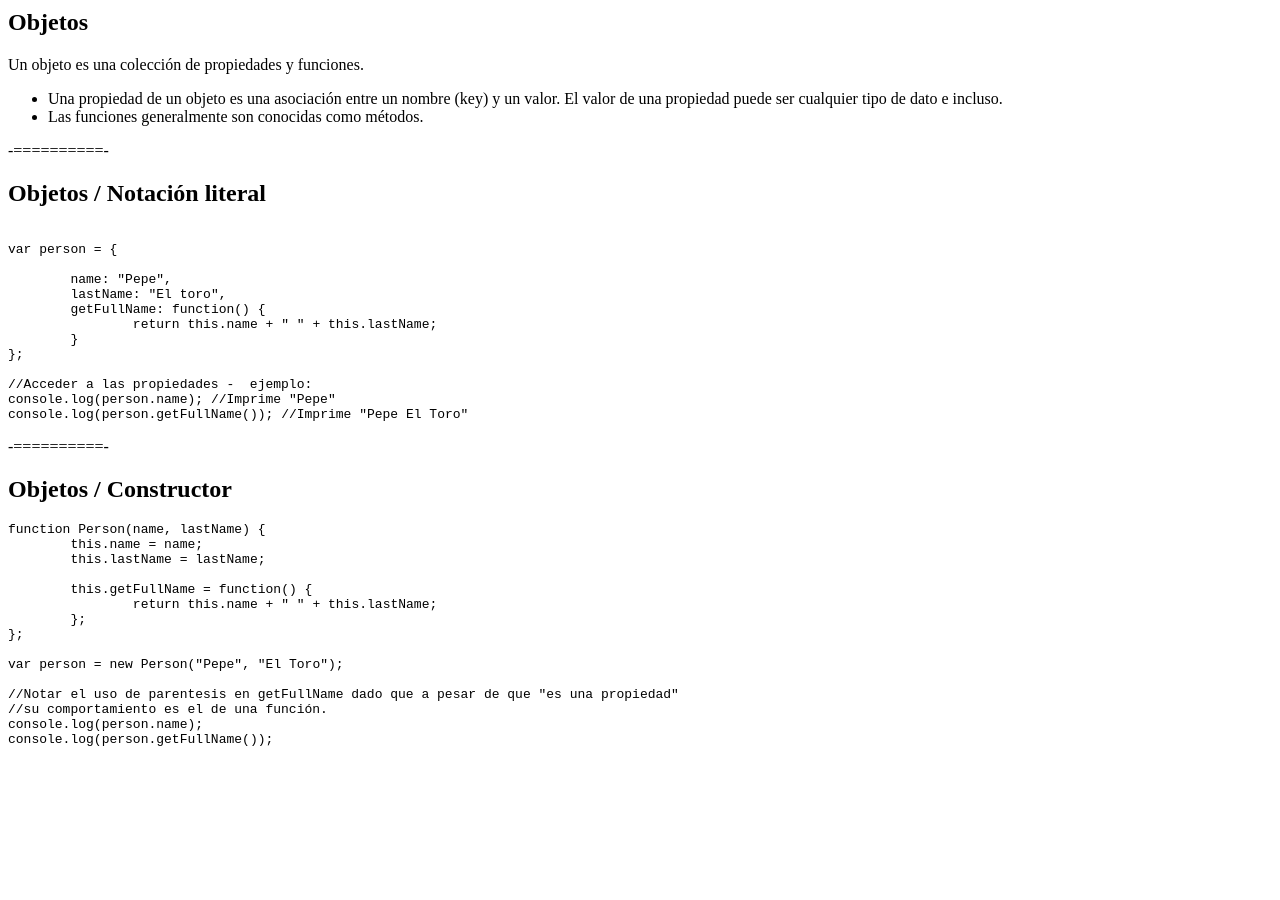
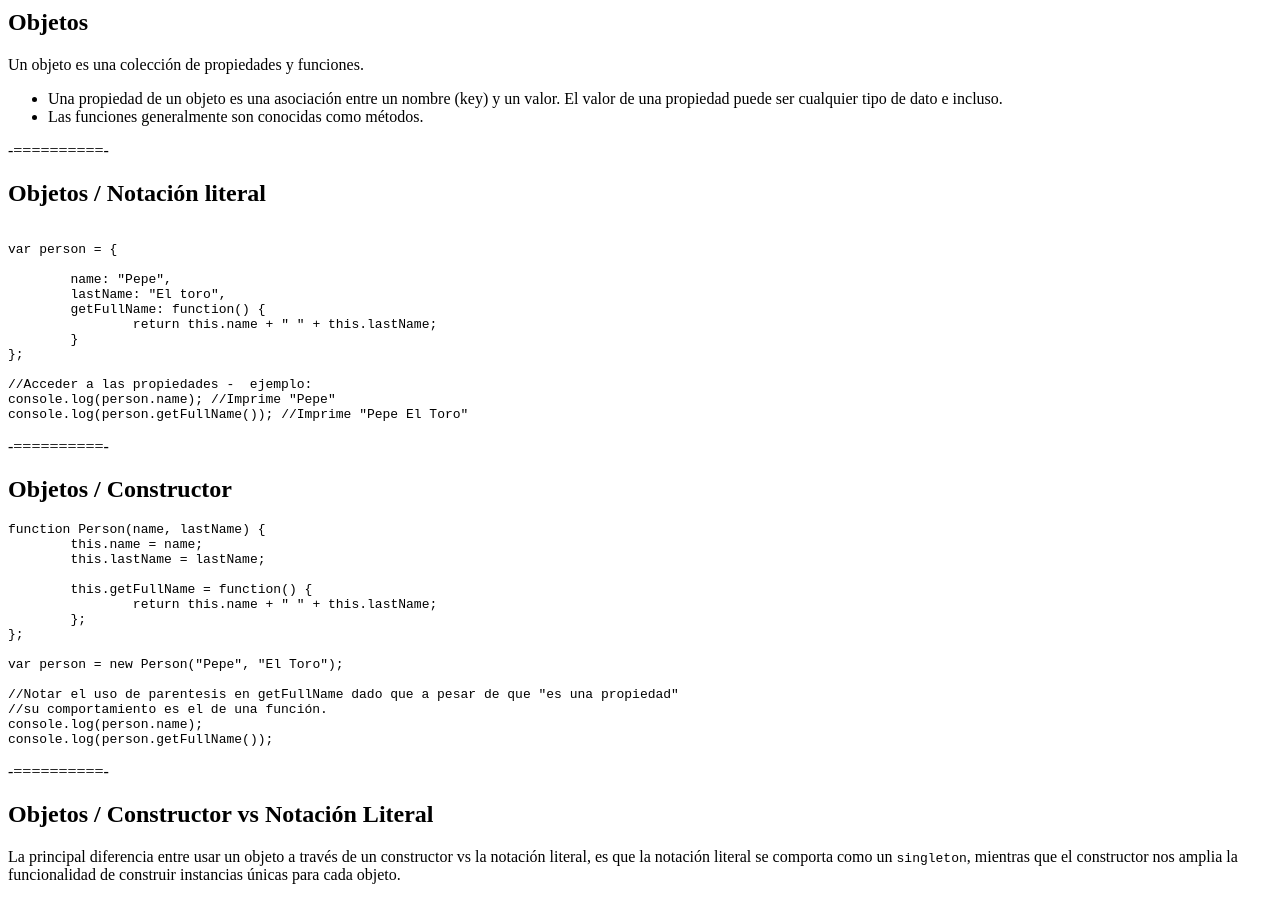
Before and after one commit to BautistaCanoBrenda/DOO201709, a Jekyll site: the page built from docs/slides/lessons/lesson04-jsfundamentals.md, in a window 1280 px wide and 900 px high, scrolled down 3495 px. Built offline with Jekyll 4.4.1, drawn with Linux system fonts in a browser that asks for light colours; nearby versions of some CDN libraries; our own code applies the rules of GitHub Pages for plain Markdown files; library files that are not in the unit come from our copies; before the commit the page ends 4255 px from its top, so only the background shows below that.

Commit message:
fundamentals

````diff
--- a/docs/slides/lessons/lesson04-jsfundamentals.md
+++ b/docs/slides/lessons/lesson04-jsfundamentals.md
@@ -257,3 +257,8 @@ var person = new Person("Pepe", "El Toro");
 console.log(person.name);
 console.log(person.getFullName());
 ```
+-==========-
+
+## Objetos / Constructor vs Notación Literal
+
+La principal diferencia entre usar un objeto a través de un constructor vs la notación literal, es que la notación literal se comporta como un `singleton`, mientras que el constructor nos amplia la funcionalidad de construir instancias únicas para cada objeto.
````
